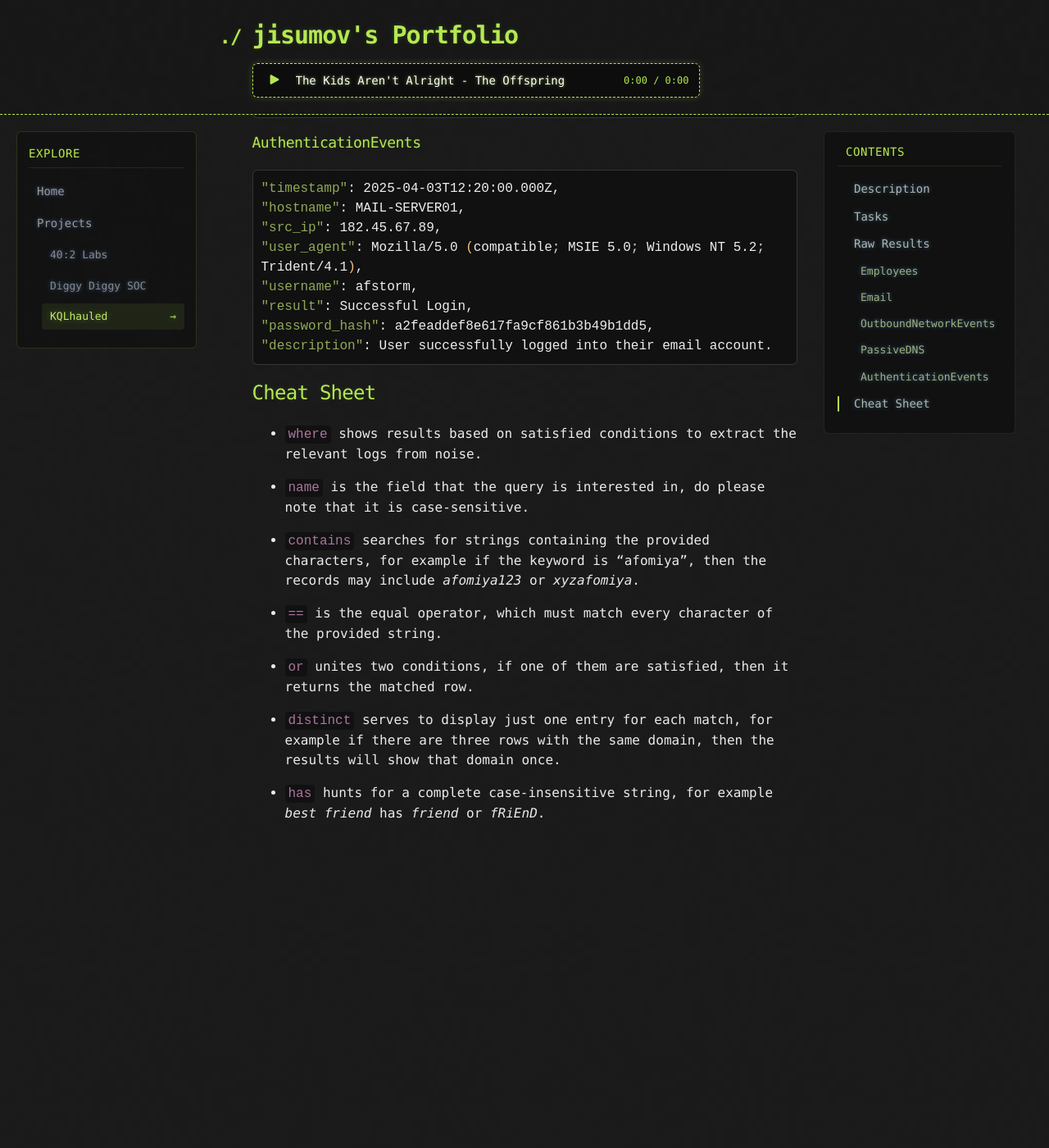
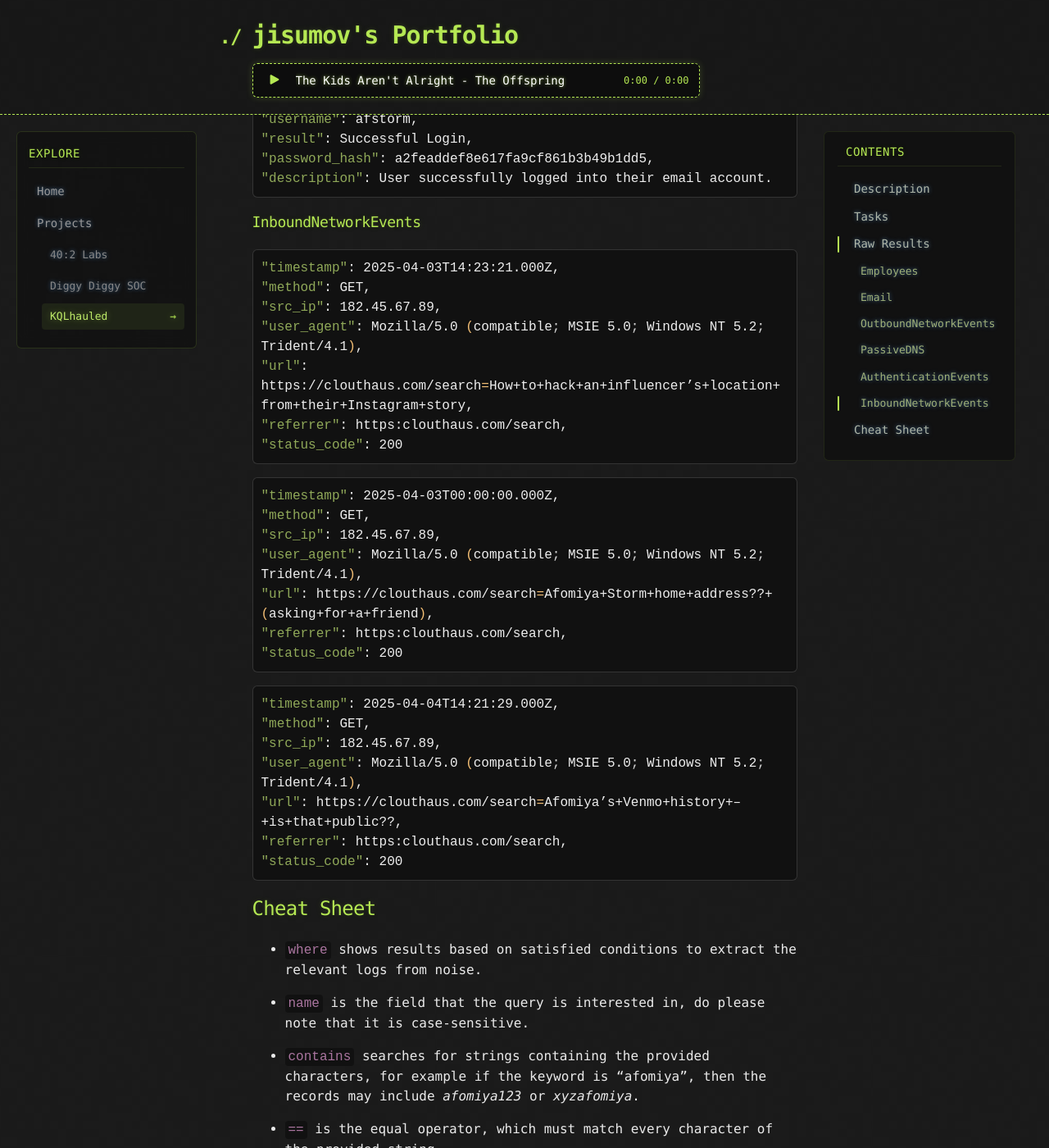
Before and after one commit to jisumov/jisumov.github.io, a Jekyll site: the page built from projects/kqlhauled/the-logs-arent-alright.md, in a window 1280 px wide and 1400 px high, scrolled down 10006 px. Shown: the whole window at 82% size. Built offline with Jekyll 4.4.1, drawn with Linux system fonts in a browser that asks for light colours; nearby versions of some CDN libraries; our own code applies the rules of GitHub Pages for plain Markdown files; before the commit the page ends 11030 px from its top, so only the background shows below that; some of the changed text lies outside the part shown.

Commit message:
feat: update questions and query references

````diff
--- a/projects/kqlhauled/the-logs-arent-alright.md
+++ b/projects/kqlhauled/the-logs-arent-alright.md
@@ -199,7 +199,7 @@ A new social media star arises, fans asking personal questions, sponsor emails r
 
 15. **According to the attacker's web search history on the site, what were they trying to hack?**
 
-	Let's check the _OutboundNetworkEvents_ activity from the ip _182[.]45[.]67[.]89_.
+	Let's check the _InboundNetworkEvents_ activity from the ip _182[.]45[.]67[.]89_.
 
 	```sql
 	InboundNetworkEvents
@@ -214,7 +214,7 @@ A new social media star arises, fans asking personal questions, sponsor emails r
 
 16. **According to another search log, what kind of personal info were they sneakily trying to uncover (and pretending to ask “for a friend”)?**
 
-	Let's check the _OutboundNetworkEvents_ activity from the ip _182[.]45[.]67[.]89_, with an extra filter to not get overwhelmed by the previous logs.
+	Now, add another filter to the previous _InboundNetworkEvents_ table, to reduce the logs noise.
 
 	```sql
 	InboundNetworkEvents
@@ -232,7 +232,7 @@ A new social media star arises, fans asking personal questions, sponsor emails r
 
 17. **What kind of account or app does that log suggest they were targeting?** _(Note: It's about money)_.
 
-	So, if money is involved, we may build up a list of possible keywords to get to the roots in the _OutboundNetworkEvents_ logs.
+	So, if money is involved, we may build up a list of possible keywords to get to the roots in the _InboundNetworkEvents_ logs.
 
 	```sql
 	let keywords = dynamic(["payment", "transaction", "history"]);
@@ -241,15 +241,16 @@ A new social media star arises, fans asking personal questions, sponsor emails r
 	| where url has_any (keywords)
 	```
 
-	- `let` creates a variable, which might be an expression or a function, helpful to organize our thoughts before hand.
-	- `dynamic` setups the
+	- `let` creates a variable, like an expression or a function, great for reusing along the query.
+	- `dynamic` sets up a flexible data type going from key-value structures to a list of values.
 	- `;` do not skip it, as it closes the sentence to proceed with the next instruction.
+	- `has_any` is the evolution of _has_, compares with a predefined array of elements.
 
-	![Web Search For Friend](../../images/kqlhauled/the-logs-arent-alright/012.png){: .popup-img }
+	![Web Search For Money](../../images/kqlhauled/the-logs-arent-alright/013.png){: .popup-img }
 
-	Then, the threat actor was looking for Afomiya's residence.
+	In the URL path segment there is a reference to a known payment service.
 
-	<span class="alternative-label">Answer:</span> `Home Address`
+	<span class="alternative-label">Answer:</span> `Venmo`
 
 ## Raw Results
 
@@ -303,16 +304,6 @@ This is a space for saving the query results in text format, useful whenever a v
 "url": https://super-brand-offer.com/login?username=afstorm&password=**********
 ```
 
-```bash
-"timestamp": 2025-04-03T14:23:21.000Z,
-"method": GET,
-"src_ip": 182.45.67.89,
-"user_agent": Mozilla/5.0 (compatible; MSIE 5.0; Windows NT 5.2; Trident/4.1),
-"url": https://clouthaus.com/search=How+to+hack+an+influencer’s+location+from+their+Instagram+story,
-"referrer": https:clouthaus.com/search,
-"status_code": 200
-```
-
 ### PassiveDNS
 
 ```bash
@@ -346,6 +337,38 @@ influencer-deals.net
 "description": User successfully logged into their email account.
 ```
 
+### InboundNetworkEvents
+
+```bash
+"timestamp": 2025-04-03T14:23:21.000Z,
+"method": GET,
+"src_ip": 182.45.67.89,
+"user_agent": Mozilla/5.0 (compatible; MSIE 5.0; Windows NT 5.2; Trident/4.1),
+"url": https://clouthaus.com/search=How+to+hack+an+influencer’s+location+from+their+Instagram+story,
+"referrer": https:clouthaus.com/search,
+"status_code": 200
+```
+
+```bash
+"timestamp": 2025-04-03T00:00:00.000Z,
+"method": GET,
+"src_ip": 182.45.67.89,
+"user_agent": Mozilla/5.0 (compatible; MSIE 5.0; Windows NT 5.2; Trident/4.1),
+"url": https://clouthaus.com/search=Afomiya+Storm+home+address??+(asking+for+a+friend),
+"referrer": https:clouthaus.com/search,
+"status_code": 200
+```
+
+```bash
+"timestamp": 2025-04-04T14:21:29.000Z,
+"method": GET,
+"src_ip": 182.45.67.89,
+"user_agent": Mozilla/5.0 (compatible; MSIE 5.0; Windows NT 5.2; Trident/4.1),
+"url": https://clouthaus.com/search=Afomiya’s+Venmo+history+–+is+that+public??,
+"referrer": https:clouthaus.com/search,
+"status_code": 200
+```
+
 ## Cheat Sheet
 
 - `where` shows results based on satisfied conditions to extract the relevant logs from noise.
@@ -361,3 +384,9 @@ influencer-deals.net
 - `distinct` serves to display just one entry for each match, for example if there are three rows with the same domain, then the results will show that domain once.
 
 - `has` hunts for a complete case-insensitive string, for example _best friend_ has _friend_ or _fRiEnD_.
+
+- `let` creates a variable, like an expression or a function, great for reusing along the query.
+
+- `dynamic` sets up a flexible data type going from key-value structures to a list of values.
+
+- `;` do not skip it, as it closes the sentence to proceed with the next instruction.
````
Also changed, not shown: images/kqlhauled/the-logs-arent-alright/013.png (added).
